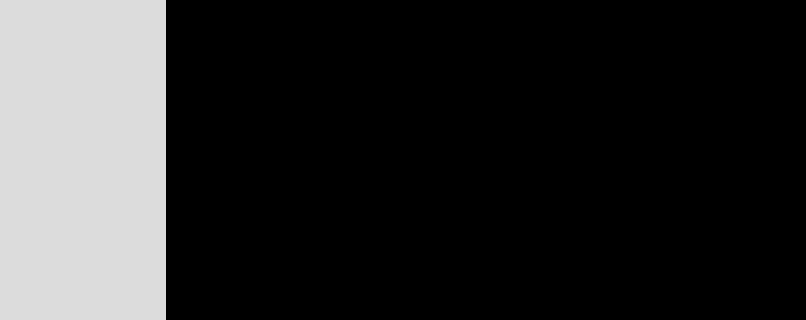
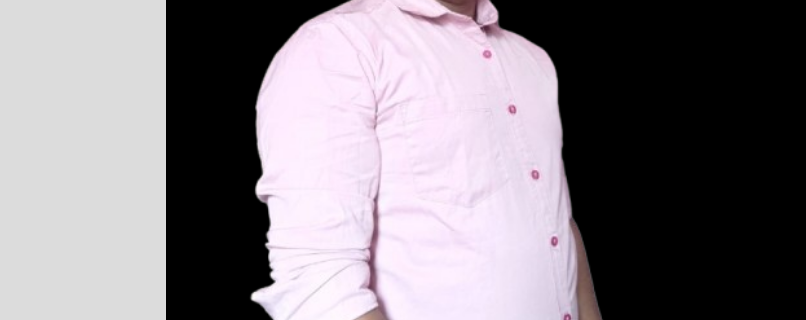
Before and after one commit to Vallarasu-KSG/New-Portfolio, a plain HTML site: page index.html in a window 1280 px wide. Shown: the part 290-610 px from the top of the page, 474-1280 px from the left. Drawn offline with Linux system fonts and the light colour scheme.

Commit message:
Update index.html

```diff
--- a/index.html
+++ b/index.html
@@ -57,7 +57,7 @@
 
     </div>
     <div class="section-2">
-        <img height="650px" width="100%" src="image/My-Img1.jpeg" alt="">
+        <img height="650px" width="100%" src="image/My-Img1.jpeg.png" alt="">
     </div>
   </section>
   <!-- End Home -->
```
